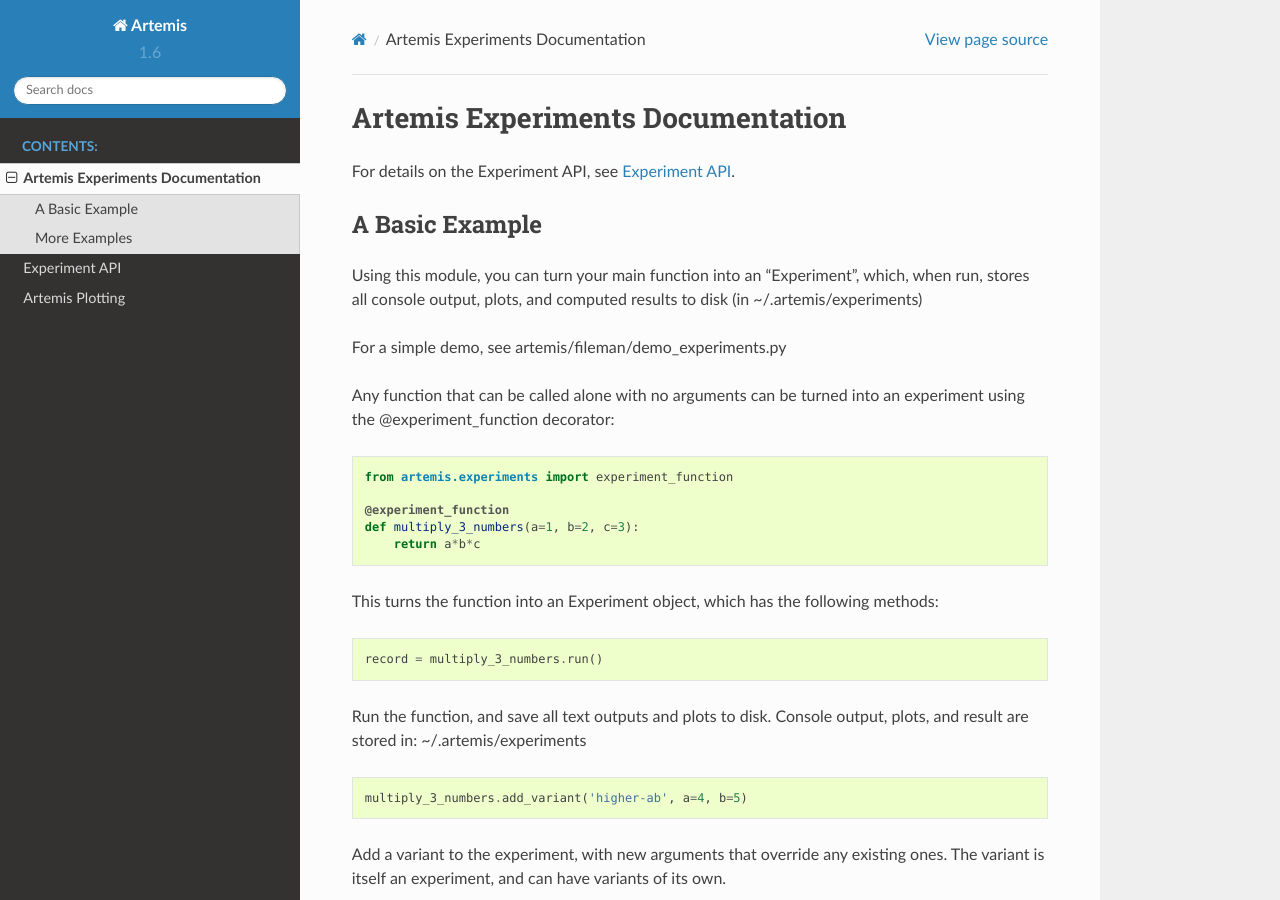
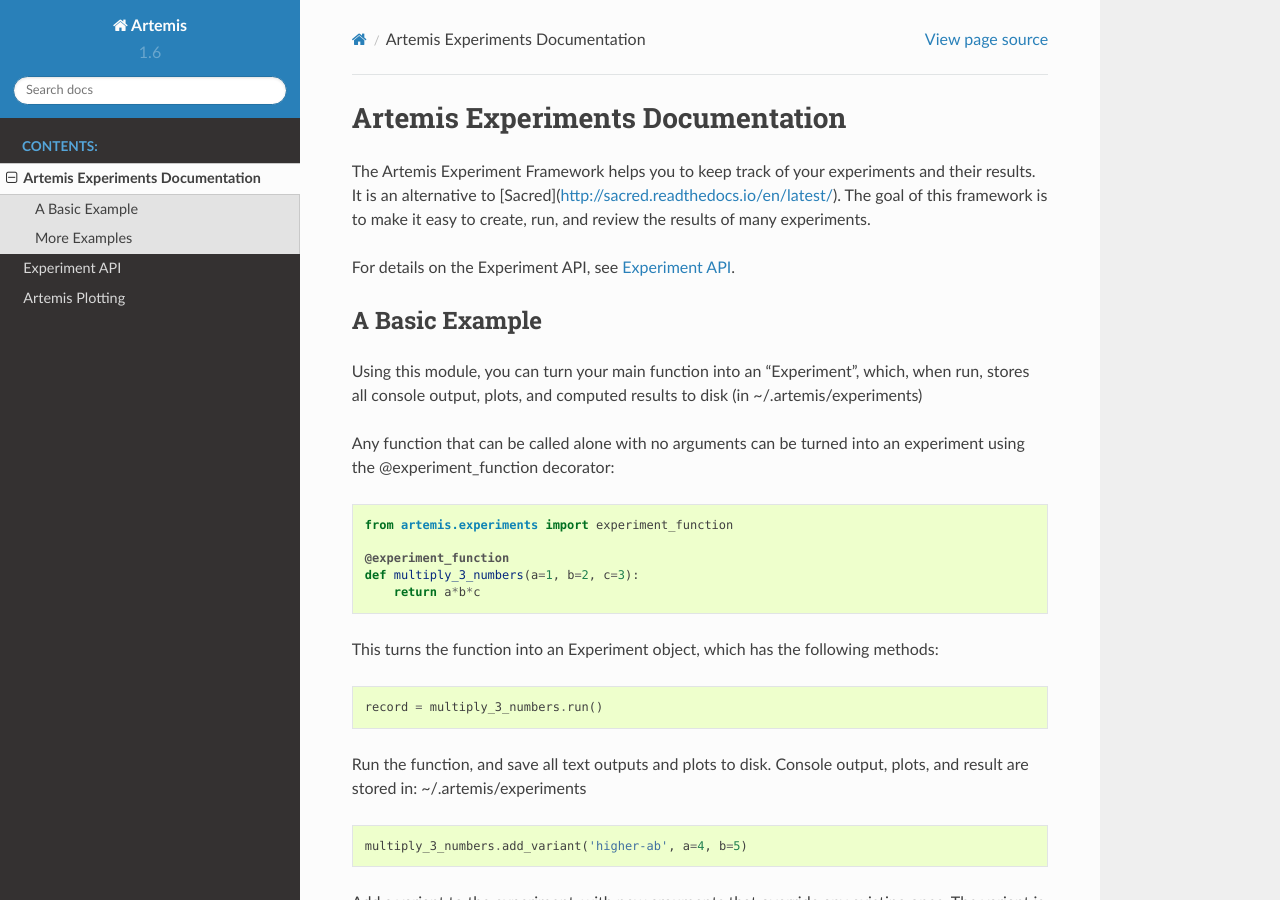
Before and after one commit to QUVA-Lab/artemis, a Sphinx documentation site: the page built from docs/source/experiments.rst, in a window 1280 px wide and 900 px high. Built offline with Sphinx 7.4.7 and the Read the Docs theme 2.0.0, drawn with Linux system fonts in a browser that asks for light colours.

Commit message:
Update experiments.rst

```diff
--- a/docs/source/experiments.rst
+++ b/docs/source/experiments.rst
@@ -3,6 +3,7 @@
 Artemis Experiments Documentation
 ===================================
 
+The Artemis Experiment Framework helps you to keep track of your experiments and their results.  It is an alternative to [Sacred](http://sacred.readthedocs.io/en/latest/).  The goal of this framework is to make it easy to create, run, and review the results of many experiments.
 
 For details on the Experiment API, see :doc:`experiment-api`.
 
@@ -15,8 +16,6 @@
 
 Using this module, you can turn your main function into an "Experiment", which, when run, stores all console output, plots,
 and computed results to disk (in ~/.artemis/experiments)
-
-For a simple demo, see artemis/fileman/demo_experiments.py
 
 Any function that can be called alone with no arguments can be turned into an experiment using the @experiment_function
 decorator:
```
